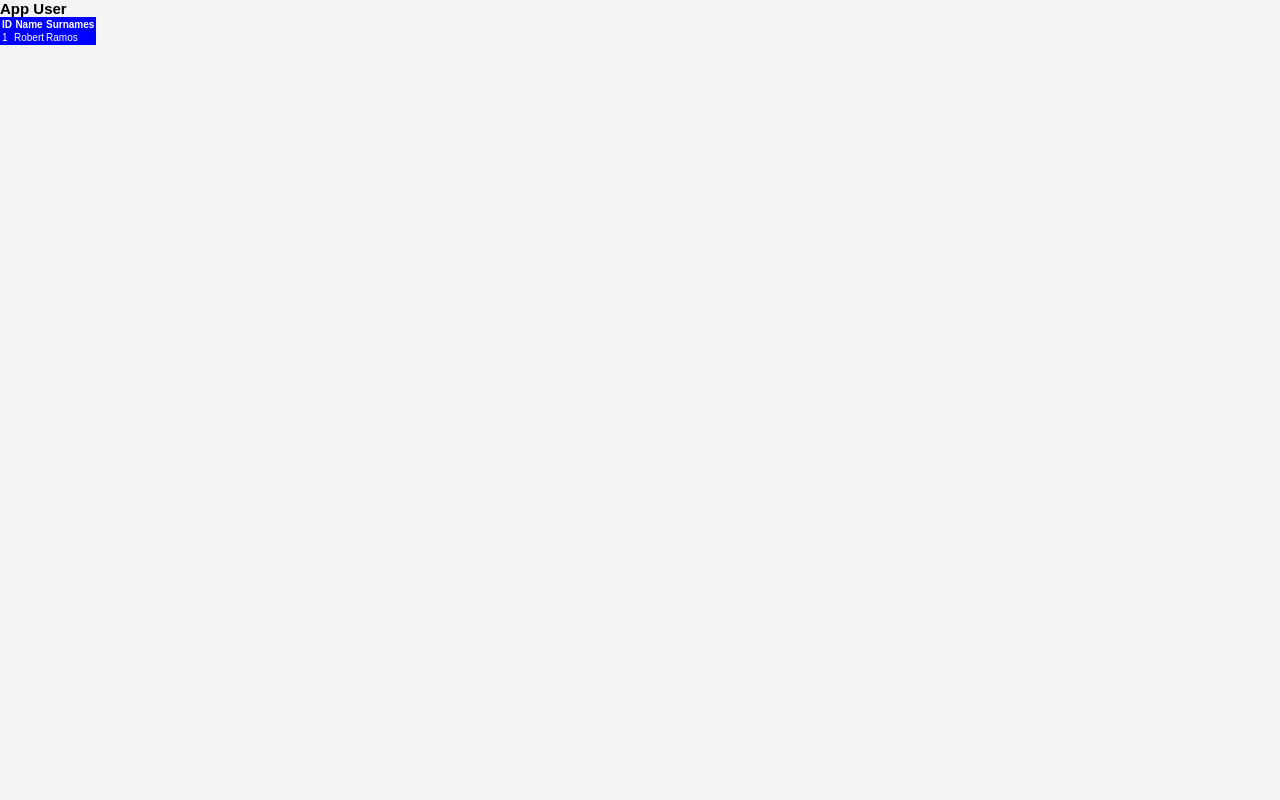
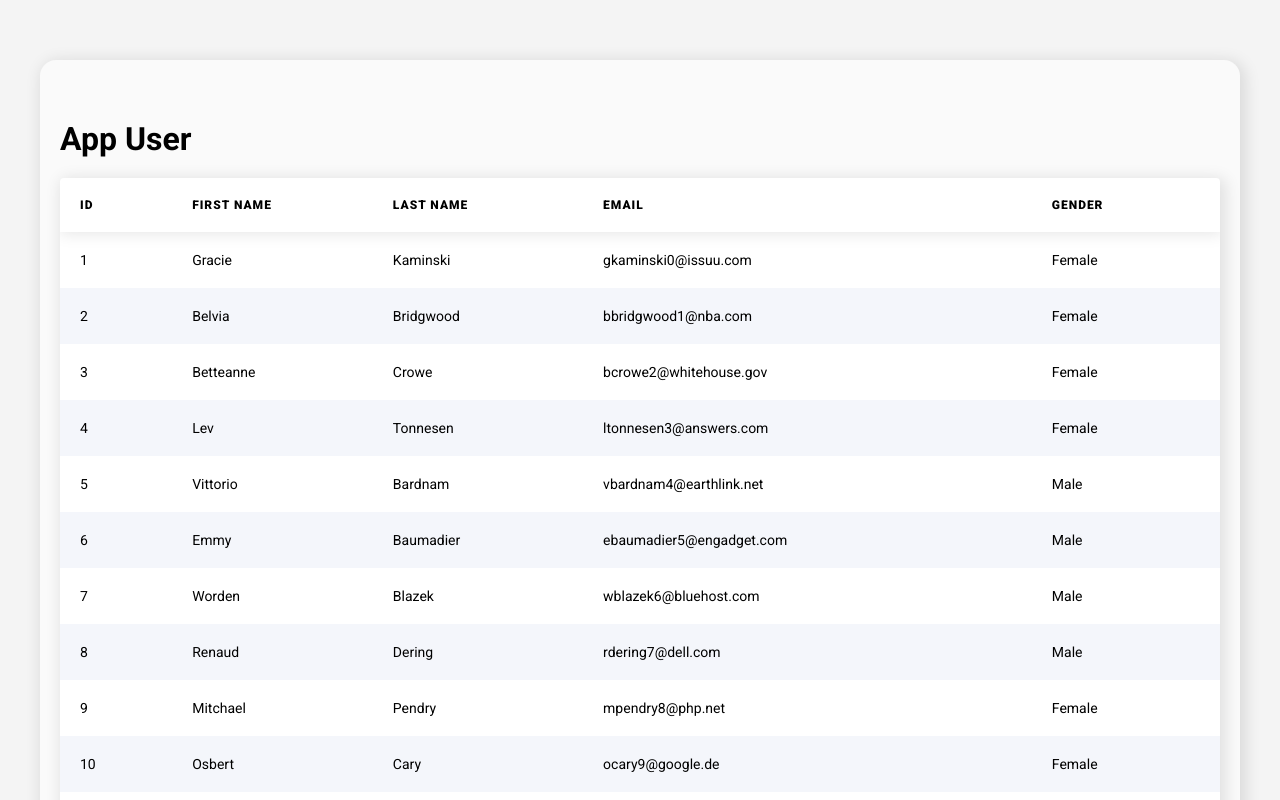
Before and after one commit to robertramosastudillo/user-crud, a React (Create React App) app: page / in a window 1280 px wide. Shown: the top 800 px of the page. Built offline with nearby package versions, Linux system fonts and the light colour scheme.

Commit message:
It began to give styles to the table

```diff
--- a/public/index.html
+++ b/public/index.html
@@ -10,20 +10,14 @@
       content="Web site created using create-react-app"
     />
     <link rel="apple-touch-icon" href="%PUBLIC_URL%/logo192.png" />
-    <!--
-      manifest.json provides metadata used when your web app is installed on a
-      user's mobile device or desktop. See https://developers.google.com/web/fundamentals/web-app-manifest/
-    -->
+
     <link rel="manifest" href="%PUBLIC_URL%/manifest.json" />
-    <!--
-      Notice the use of %PUBLIC_URL% in the tags above.
-      It will be replaced with the URL of the `public` folder during the build.
-      Only files inside the `public` folder can be referenced from the HTML.
-
-      Unlike "/favicon.ico" or "favicon.ico", "%PUBLIC_URL%/favicon.ico" will
-      work correctly both with client-side routing and a non-root public URL.
-      Learn how to configure a non-root public URL by running `npm run build`.
-    -->
+    <link rel="preconnect" href="https://fonts.googleapis.com" />
+    <link rel="preconnect" href="https://fonts.gstatic.com" crossorigin />
+    <link
+      href="https://fonts.googleapis.com/css2?family=Poppins:wght@400;500;700&family=Roboto:wght@400;700;900&display=swap"
+      rel="stylesheet"
+    />
     <title>React App</title>
   </head>
   <body>
--- /dev/null
+++ b/src/AppUser.style.ts
@@ -0,0 +1,15 @@
+import styled from "styled-components";
+
+export const Container = styled.div`
+  background: #fafafa;
+  box-shadow: 3px 3px 15px 3px rgba(0, 0, 0, 0.1);
+  border-radius: 1.6rem;
+  width: 95%;
+  max-width: 120rem;
+  margin: 6rem auto;
+  padding: 2rem;
+`;
+
+export const Title = styled.h1`
+margin: 4rem 0 2rem 0;
+`;
--- a/src/AppUser.tsx
+++ b/src/AppUser.tsx
@@ -1,3 +1,4 @@
+import { Container, Title } from "./AppUser.style";
 import { Table } from "./components";
 import { GlobalStyle } from "./GlobalStyle";
 
@@ -5,8 +6,10 @@ export const AppUser = () => {
   return (
     <>
       <GlobalStyle />
-      <h2>App User</h2>
-      <Table />
+      <Container>
+        <Title>App User</Title>
+        <Table />
+      </Container>
     </>
   );
 };
--- a/src/GlobalStyle.ts
+++ b/src/GlobalStyle.ts
@@ -18,7 +18,8 @@ const GlobalStyle = createGlobalStyle`
 
     body {
         background-color: #f4f4f4;
-        font-family: sans-serif;
+        font-family: 'Roboto',sans-serif;
+        font-size: 1.6rem;
     }
 `;
 
--- a/src/components/Table/Table.style.ts
+++ b/src/components/Table/Table.style.ts
@@ -1,31 +1,36 @@
 import styled from "styled-components";
 
 export const StyledTable = styled.table`
-  background: blue;
-  color: white;
+  width: 100%;
+  border-radius: 0.4rem;
+  border-collapse: collapse;
+  box-shadow: 3px 3px 15px 3px rgba(0, 0, 0, 0.1);
+  background-color: white;
+  text-align: left;
+  overflow: hidden;
+  font-size: 1.4rem;
+
+  tr:nth-child(even) {
+    background-color: #f4f6fb;
+  }
 `;
 
 export const Thead = styled.thead`
-  background: blue;
-  color: white;
+  box-shadow: 1px 1px 15px 1px rgba(0, 0, 0, 0.1);
 `;
 
 export const Th = styled.th`
-  background: blue;
-  color: white;
+    padding: 2rem;
+    text-transform: uppercase;
+    letter-spacing: 0.1rem;
+    font-size: 1.2rem;
+    font-weight: 900;
 `;
 
-export const Tr = styled.tr`
-  background: blue;
-  color: white;
-`;
+export const Tr = styled.tr``;
 
-export const Tbody = styled.tbody`
-  background: blue;
-  color: white;
-`;
+export const Tbody = styled.tbody``;
 
 export const Td = styled.td`
-  background: blue;
-  color: white;
+padding: 2rem;
 `;
--- a/src/components/Table/Table.tsx
+++ b/src/components/Table/Table.tsx
@@ -2,27 +2,45 @@ import { useMemo } from "react";
 import { StyledTable, Tbody, Td, Th, Thead, Tr } from "./Table.style";
 import MOCK_DATA from "../../MOCK_DATA.json";
 import { COLUMNS } from "../../columns";
+import { useTable } from "react-table";
 
 export const Table = () => {
-
-  const columns = useMemo(() => COLUMNS, []);
+  const columns: any = useMemo(() => COLUMNS, []);
   const data = useMemo(() => MOCK_DATA, []);
 
+  const {
+    getTableProps,
+    getTableBodyProps,
+    headerGroups,
+    rows,
+    prepareRow,
+  } = useTable({
+    columns,
+    data,
+  });
+
   return (
-    <StyledTable>
+    <StyledTable {...getTableProps()}>
       <Thead>
-        <Tr>
-          <Th>ID</Th>
-          <Th>Name</Th>
-          <Th>Surnames</Th>
-        </Tr>
+        {headerGroups.map((headerGroup) => (
+          <Tr {...headerGroup.getHeaderGroupProps()}>
+            {headerGroup.headers.map((column) => (
+              <Th {...column.getHeaderProps()}>{column.render("Header")}</Th>
+            ))}
+          </Tr>
+        ))}
       </Thead>
-      <Tbody>
-        <Tr>
-          <Td>1</Td>
-          <Td>Robert</Td>
-          <Td>Ramos</Td>
-        </Tr>
+      <Tbody {...getTableBodyProps()}>
+        {rows.map((row) => {
+          prepareRow(row);
+          return (
+            <Tr {...row.getRowProps()}>
+              {row.cells.map((cell) => {
+                return <Td {...cell.getCellProps()}>{cell.render("Cell")}</Td>;
+              })}
+            </Tr>
+          );
+        })}
       </Tbody>
     </StyledTable>
   );
```
